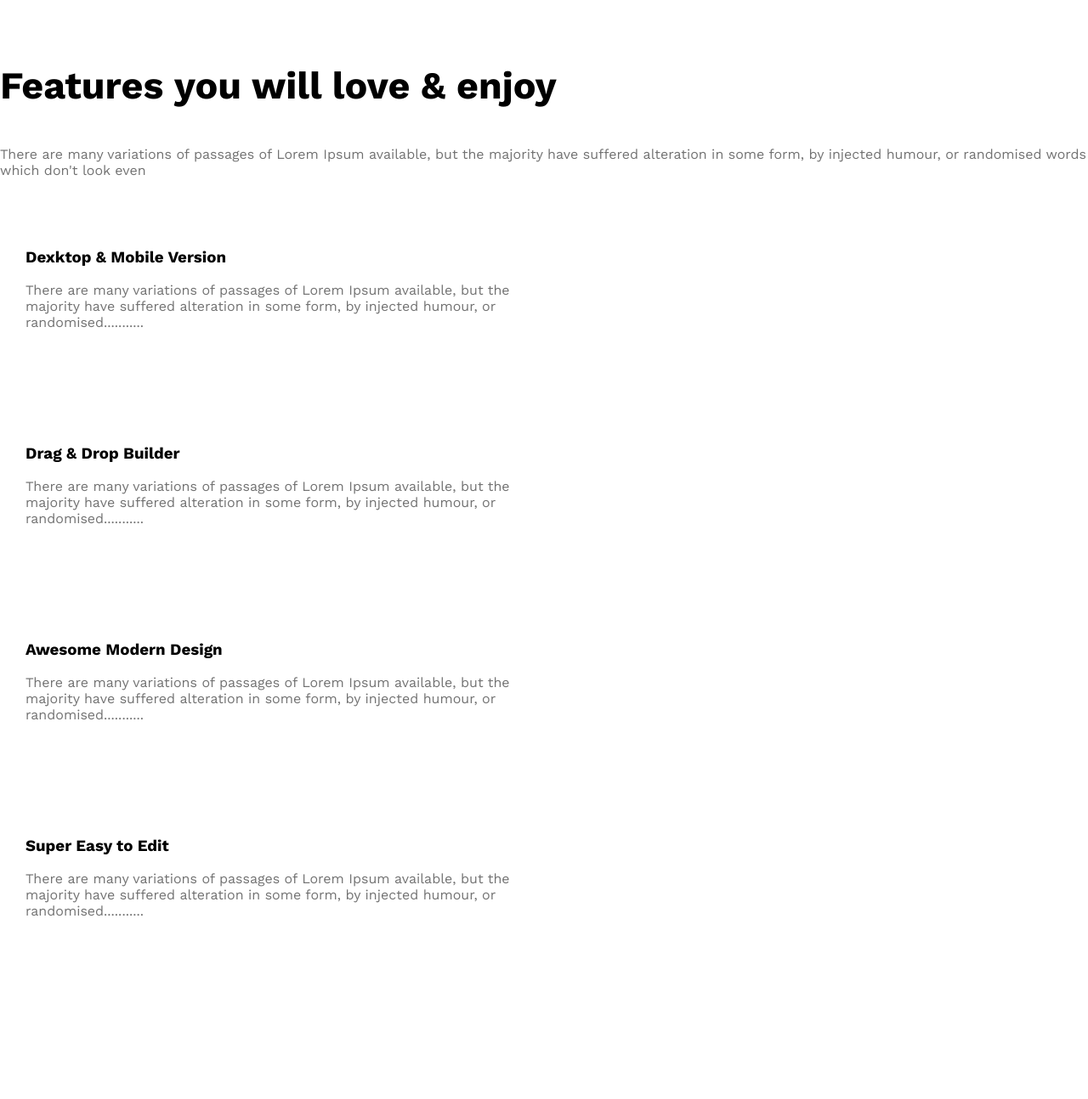
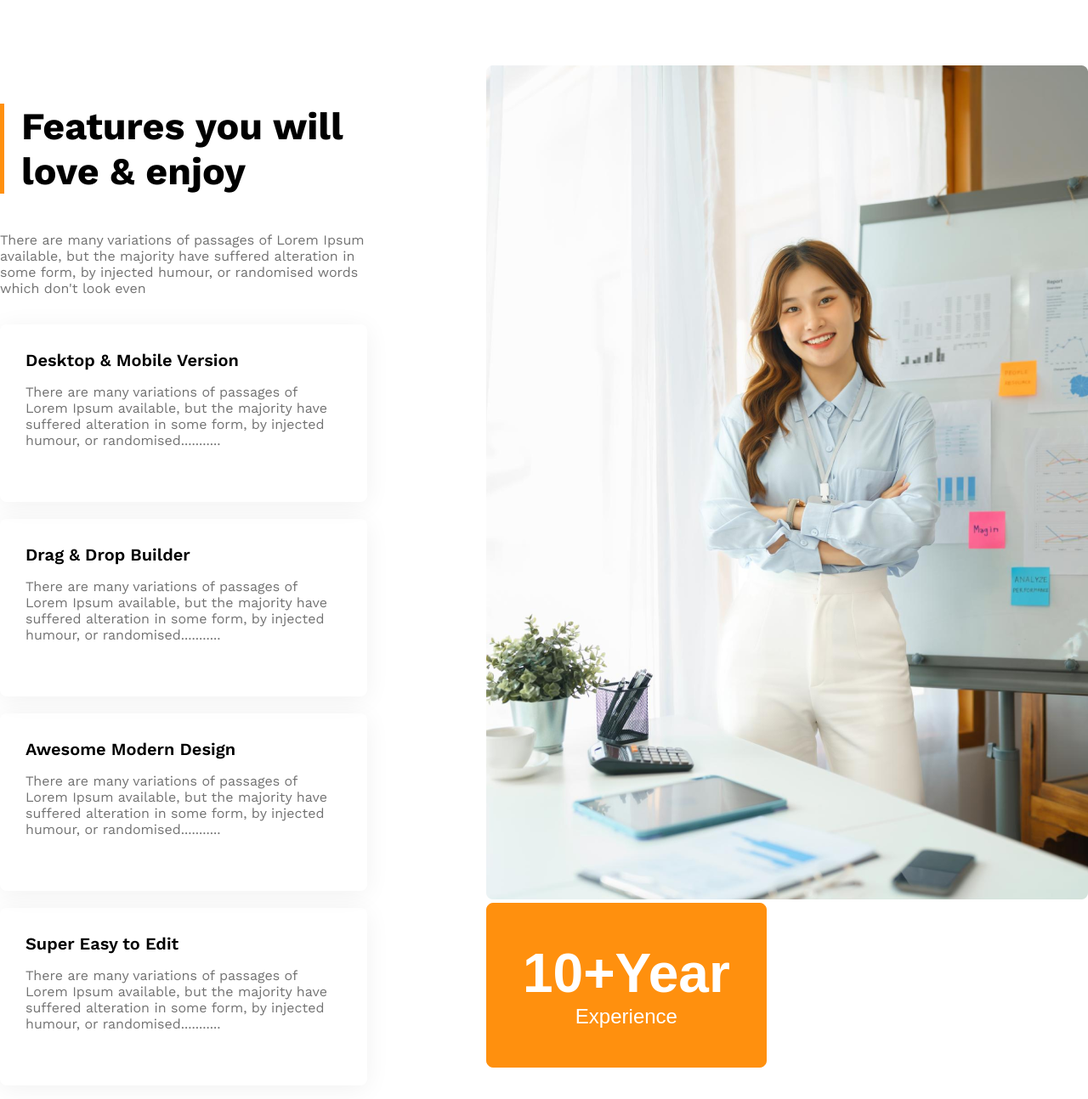
Before and after one commit to Tanvin-Chowdhury/g3-architects-website, a plain HTML site: page index.html in a window 1280 px wide. Shown: the part 2080-3374 px from the top of the page at 85% size. Drawn offline with nearby package versions, Linux system fonts and the light colour scheme.

Commit message:
added another section

```diff
--- a/index.html
+++ b/index.html
@@ -57,36 +57,50 @@
             </div>
         </section>
         <!-- features will enjoy -->
-        <section class="fre">
-            <h3 class="section-title">Features you will love & enjoy</h3>
-            <p class="section-description text-light-gray-dark3">There are many variations of passages of Lorem Ipsum
-                available, but the majority have suffered alteration in some form, by injected humour, or randomised
-                words which don't look even</p>
+        <section class="features display-flex">
+
             <div class="features-container">
+                <h3 id="feature-section-title" class="section-title">Features you will <br> love & enjoy</h3>
+                <p class="section-description text-light-gray-dark3">There are many variations of passages of Lorem Ipsum
+                    available, but the majority have suffered alteration in some form, by injected humour, or randomised
+                    words which don't look even</p>
+
                 <div class="features-item">
-                    <h3 class="features-title">Dexktop & Mobile Version</h3>
+                    <h4 class="features-title">Desktop & Mobile Version</h4>
                     <p class="features-descrption text-light-gray-dark3">There are many variations of passages of Lorem
                         Ipsum available, but the majority have suffered alteration in some form, by injected humour, or
                         randomised...........</p>
                 </div>
+
                 <div class="features-item">
-                    <h3 class="features-title">Drag & Drop Builder</h3>
+                    <h4 class="features-title">Drag & Drop Builder</h4>
                     <p class="features-descrption text-light-gray-dark3">There are many variations of passages of Lorem
                         Ipsum available, but the majority have suffered alteration in some form, by injected humour, or
                         randomised...........</p>
                 </div>
+
                 <div class="features-item">
-                    <h3 class="features-title">Awesome Modern Design</h3>
+                    <h4 class="features-title">Awesome Modern Design</h4>
                     <p class="features-descrption text-light-gray-dark3">There are many variations of passages of Lorem
                         Ipsum available, but the majority have suffered alteration in some form, by injected humour, or
                         randomised...........</p>
                 </div>
+
                 <div class="features-item">
-                    <h3 class="features-title">Super Easy to Edit</h3>
+                    <h4 class="features-title">Super Easy to Edit</h4>
                     <p class="features-descrption text-light-gray-dark3">There are many variations of passages of Lorem
                         Ipsum available, but the majority have suffered alteration in some form, by injected humour, or
                         randomised...........</p>
                 </div>
+            </div>
+
+            <div class="features-img">
+                <img src="images/architect.png" alt="">
+                <button id="experience-badge" class="btn-primary">
+                    <span id="experience-year">10+Year</span>
+                    <br>
+                    <span>Experience</span>
+                </button>
             </div>
         </section>
         <!-- some facts -->
--- a/styles/architects-style.css
+++ b/styles/architects-style.css
@@ -38,8 +38,6 @@ body{
     border: 1px solid #FF900E;
     font-weight: 600;
     font-size: 1.25rem;
-    width: 180px;
-    height: 64px;
 }
 
 .text-primary{
@@ -133,16 +131,42 @@ main > section{
 }
 
 /* features will enjoy styles */
+.features{
+    gap: 140px;
+}
+
+#feature-section-title{
+    border-left: 5px solid #FF900E;
+    padding-left: 20px;
+}
+
+.features-item .features-title{
+    font-weight: 600;
+    font-size: 1.25rem;
+    margin-top: 0px;
+    margin-bottom: 5px;
+}
+
 .features-item{
-    background-color: white;
-    width: 586px;
-    height: 171px;
     padding: 30px;
     border-radius: 8px;
+    margin-bottom: 20px;
+    box-shadow: 0 4px 30px 0 rgba(0, 0, 0, 0.06);
 }
 
+#experience-badge{
+    padding: 45px 42px;
+    font-size: 1.5rem;
+    font-weight: 500;
+}
+
+#experience-year{
+    font-size: 4rem;
+    font-weight: 700;
+}
+
+
 /* some facts styles */
-
 .facts-container{
     display: grid;
     grid-template-columns: repeat(4, 1fr);
```
